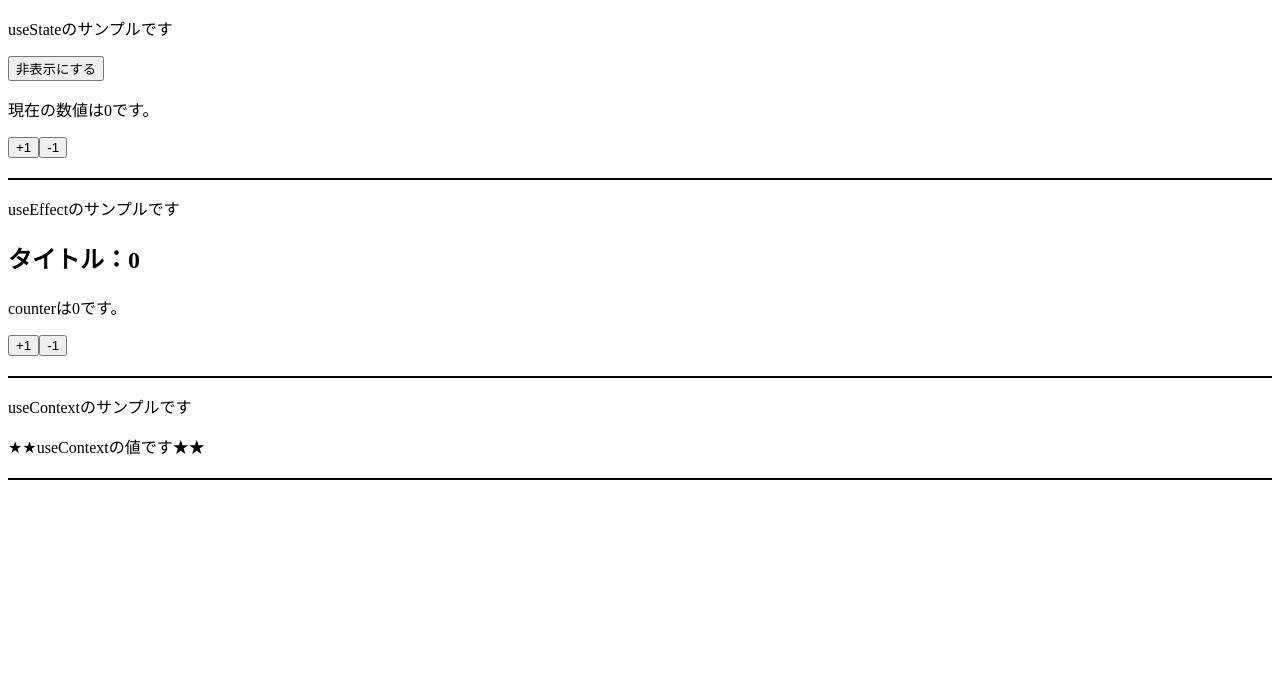
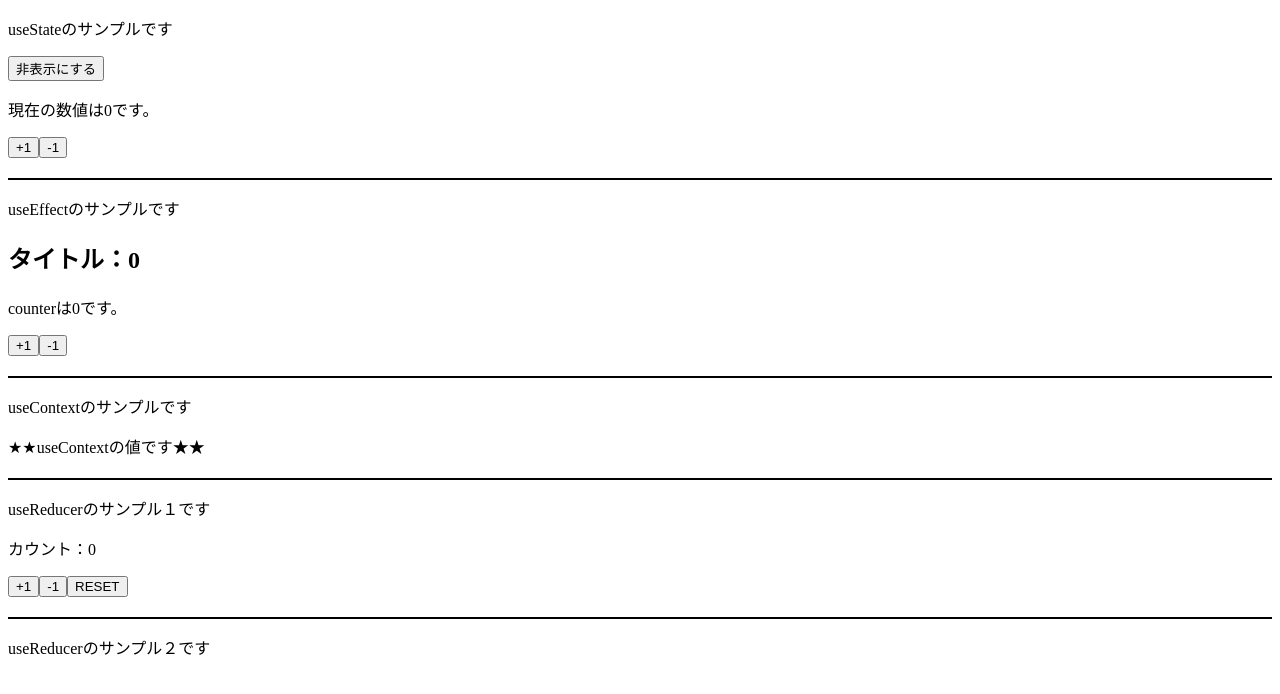
Before and after one commit to ameriken/react-hooks-study, a React (Create React App) app: page / in a window 1280 px wide. Shown: the top 694 px of the page. Built offline with nearby package versions, Linux system fonts and the light colour scheme.

Commit message:
add useReducer sample code.

```diff
--- a/src/App.jsx
+++ b/src/App.jsx
@@ -1,5 +1,5 @@
 import React, { createContext, useState } from 'react';
-import { Counter, Counter2, Parent } from './components/index';
+import { Counter, Counter2, Counter3, Parent } from './components/index';
 
 //createContextで、SapmleContextを作成する。
 export const SampleContext = createContext();
@@ -19,6 +19,12 @@ function App() {
       <SampleContext.Provider value={ sampleContext }>
         <Parent />
       </SampleContext.Provider>
+
+      <p>useReducerのサンプル１です</p>
+      <Counter3 />
+
+      <p>useReducerのサンプル２です</p>
+      {/* <Counter3 /> */}
     </div>
   );
 }
--- /dev/null
+++ b/src/components/Counter3.jsx
@@ -0,0 +1,33 @@
+import React, { useReducer } from 'react';
+
+const Conter3 = () => {
+    // reducerの関数を定義する。
+    // stateとactionを引数に渡して、stateを更新する関数。
+    const reducerFunction = (state, action) => {
+        // actionのタイプによるstateの更新処理を記述する。
+        switch (action) {
+            case 'increment':
+                return state + 1;
+            case 'decrement':
+                return state - 1;
+            case 'reset':
+                return 0;
+            default:
+                return state;
+        }
+    };
+
+    // useReducerの引数にreducerの関数とステートの初期値を渡す。
+    const [counter, dispatch] = useReducer(reducerFunction, 0);
+    return (
+        <>
+            <p>カウント：{counter}</p>
+            <button onClick={() => dispatch('increment')}>+1</button>
+            <button onClick={() => dispatch('decrement')}>-1</button>
+            <button onClick={() => dispatch('reset')}>RESET</button>
+            <div className='line'></div>
+        </>
+    )
+}
+
+export default Conter3
--- a/src/components/index.js
+++ b/src/components/index.js
@@ -1,5 +1,6 @@
 export { default as Child } from './Child';
 export { default as Counter } from './Counter';
 export { default as Counter2 } from './Counter2';
+export { default as Counter3 } from './Counter3';
 export { default as Grandchild } from './Grandchild';
 export { default as Parent } from './Parent';
```
